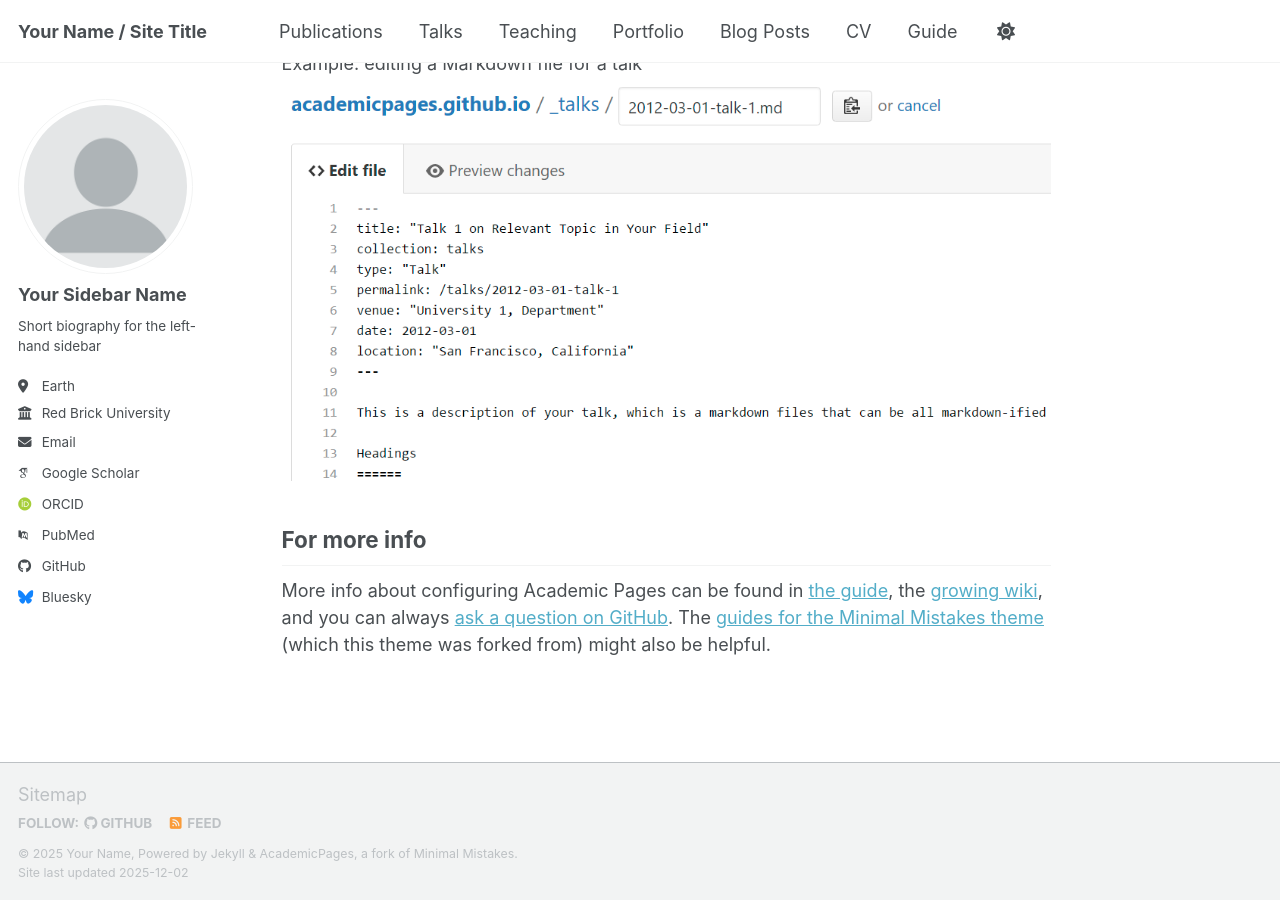
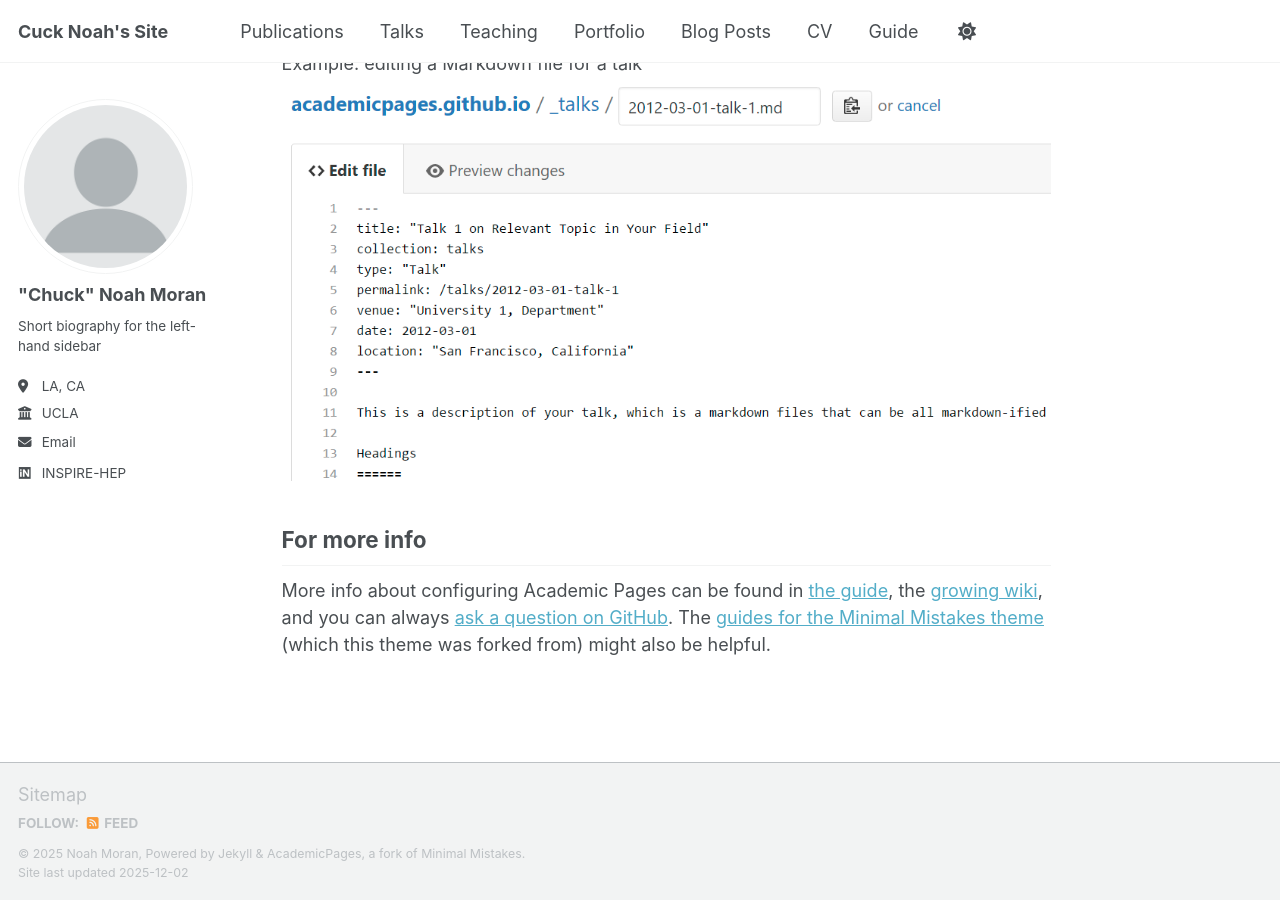
Before and after one commit to chucknoah/chucknoah.github.io, a Jekyll site: the page built from _pages/about.md, in a window 1280 px wide and 900 px high, scrolled down 2718 px. Built offline with Jekyll 4.4.1, drawn with Linux system fonts in a browser that asks for light colours; some web fonts are replaced; a script bundle is joined from its source files by our own code; library files that are not in the unit come from our copies.

Commit message:
Update _config.yml

```diff
--- a/_config.yml
+++ b/_config.yml
@@ -9,14 +9,14 @@
 # Basic Site Settings
 locale                   : "en-US"
 site_theme               : "default" # Currently available options are "default", "air"
-title                    : "Your Name / Site Title"
+title                    : "Cuck Noah's Site"
 title_separator          : "-"
-name                     : &name "Your Name"
+name                     : &name "Noah Moran"
 description              : &description "Your Name's academic portfolio"   # Update this with a general description of your site, this is the default if not overridden by a page
-url                      : https://academicpages.github.io # The base hostname & protocol for your site e.g. "https://[your GitHub username].github.io",
+url                      : https://chucknoah.github.io # The base hostname & protocol for your site e.g. "https://[your GitHub username].github.io",
                                                            # or if you already have some other page hosted on Github then use "https://[your GitHub username].github.io/[Your Repo Name]"
 baseurl                  : "" # the subpath of your site, e.g. "/blog"
-repository               : "academicpages/academicpages.github.io"
+repository               : "academicpages/chucknoah.github.io"
 
 # Site Author - The following control what appear as part of the author content on the side bar.
 #               If a field is blank the icon and link will not appear, otherwise it will be shown.
@@ -24,24 +24,24 @@ repository               : "academicpages/academicpages.github.io"
 author:
   # Biographic information
   avatar           : "profile.png"
-  name             : "Your Sidebar Name"
-  pronouns         : # example: "she/her"
+  name             : "\"Chuck\" Noah Moran"
+#  pronouns         : # example: "she/her"
   bio              : "Short biography for the left-hand sidebar"
-  location         : "Earth"
-  employer         : "Red Brick University"
+  location         : "LA, CA"
+  employer         : "UCLA"
   uri              : # URL
-  email            : "none@example.org"
+  email            : "chucknoah@ucla.edu"
 
   # Academic websites
   academia         : # URL
   arxiv            : # URL - Update with the correct link to your profile
-  googlescholar    : "https://scholar.google.com/citations?user=PS_CX0AAAAAJ"
-  inspire-hep      : # URL
+#  googlescholar    : "https://scholar.google.com/citations?hl=en&user=O3jLegUAAAAJ"
+  inspire-hep      : "https://inspirehep.net/authors/2870912?ui-citation-summary=true"
   impactstory      : # URL
-  orcid            : "https://orcid.org/yourorcidurl"
+#  orcid            : "https://orcid.org/yourorcidurl"
   semantic         : # URL
   ssrn             : # URL
-  pubmed           : "https://www.ncbi.nlm.nih.gov/pubmed/?term=john+snow"
+#  pubmed           : "https://www.ncbi.nlm.nih.gov/pubmed/?term=john+snow"
   researchgate     : # URL
   scopus           : # URL
   zotero           : # URL
@@ -51,13 +51,13 @@ author:
   bitbucket        : # Username - Update with your username on the site
   codepen          : # Username
   dribbble         : # Username
-  github           : "academicpages"
+  github           : # Username
   kaggle           : # Username
   stackoverflow    : # User number or user number and name (i.e., use "1" or "1/jeff-atwood")
 
   # Social media
   artstation       : # Username
-  bluesky          : "bsky.app" # Replace this with you Bluesky username
+  bluesky          : # Username
   facebook         : # Username
   flickr           : # Username
   foursquare       : # Username
```
